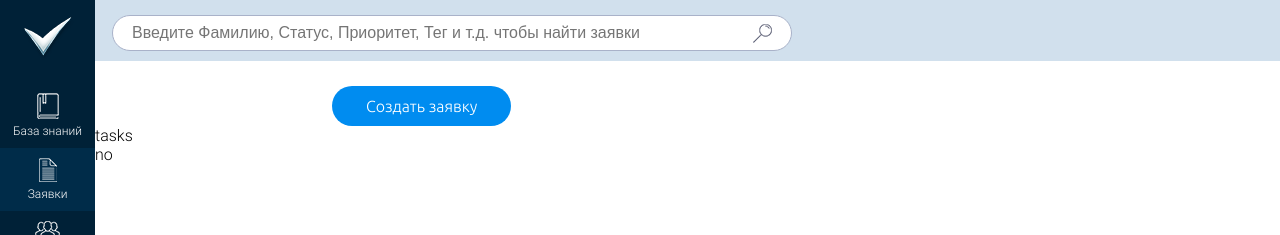
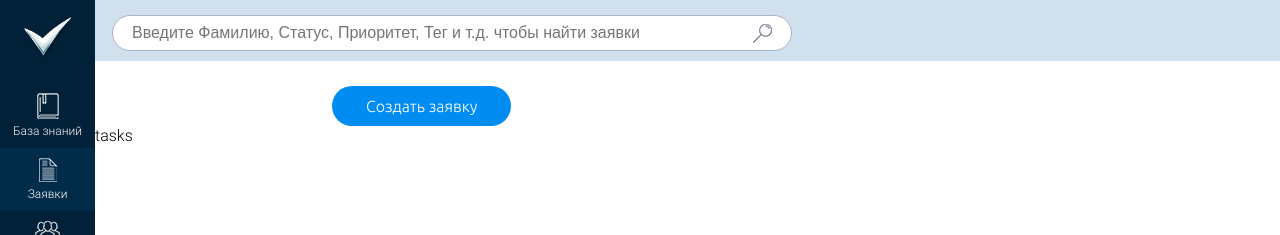
Before and after one commit to vaziliybober/tasks-test-task, a React (Create React App) app: page / in a window 1280 px wide. Shown: the top 235 px of the page. Built offline with nearby package versions, Linux system fonts and the light colour scheme; no server answers.

Commit message:
add useTasks fetching hook

```diff
--- a/src/components/App.js
+++ b/src/components/App.js
@@ -3,11 +3,11 @@ import Header from "./Header.js";
 import Sidebar from "./Sidebar.js";
 import Main from "./Main.js";
 import "../css/App.css";
-import useTenantGUID from "../hooks/useTenantGUID.js";
+import useTasks from "../hooks/useTasks.js";
 
 function App() {
   const [currentSection, setCurrentSection] = React.useState("tasks");
-  const tenantGUID = useTenantGUID();
+  const { isLoading, tasks } = useTasks();
 
   return (
     <div className="App">
@@ -19,7 +19,7 @@ function App() {
         <Header />
         <Main />
         <div>{currentSection}</div>
-        <div>{tenantGUID || "no"}</div>
+        <div>{isLoading ? "Loading" : JSON.stringify(tasks, null, 2)}</div>
       </div>
     </div>
   );
--- /dev/null
+++ b/src/hooks/useTasks.js
@@ -0,0 +1,26 @@
+import { useQuery } from "react-query";
+import axios from "axios";
+import useTenantGUID from "./useTenantGUID";
+
+const useTasks = () => {
+  const tenantGUID = useTenantGUID();
+
+  const { data, isLoading } = useQuery(
+    "tasks",
+    async () => {
+      const {
+        data: { value: tasks },
+      } = await axios.get("/odata/tasks", {
+        params: { tenantguid: tenantGUID },
+      });
+      return tasks;
+    },
+    {
+      enabled: !!tenantGUID,
+    }
+  );
+
+  return { tasks: data, isLoading };
+};
+
+export default useTasks;
```
